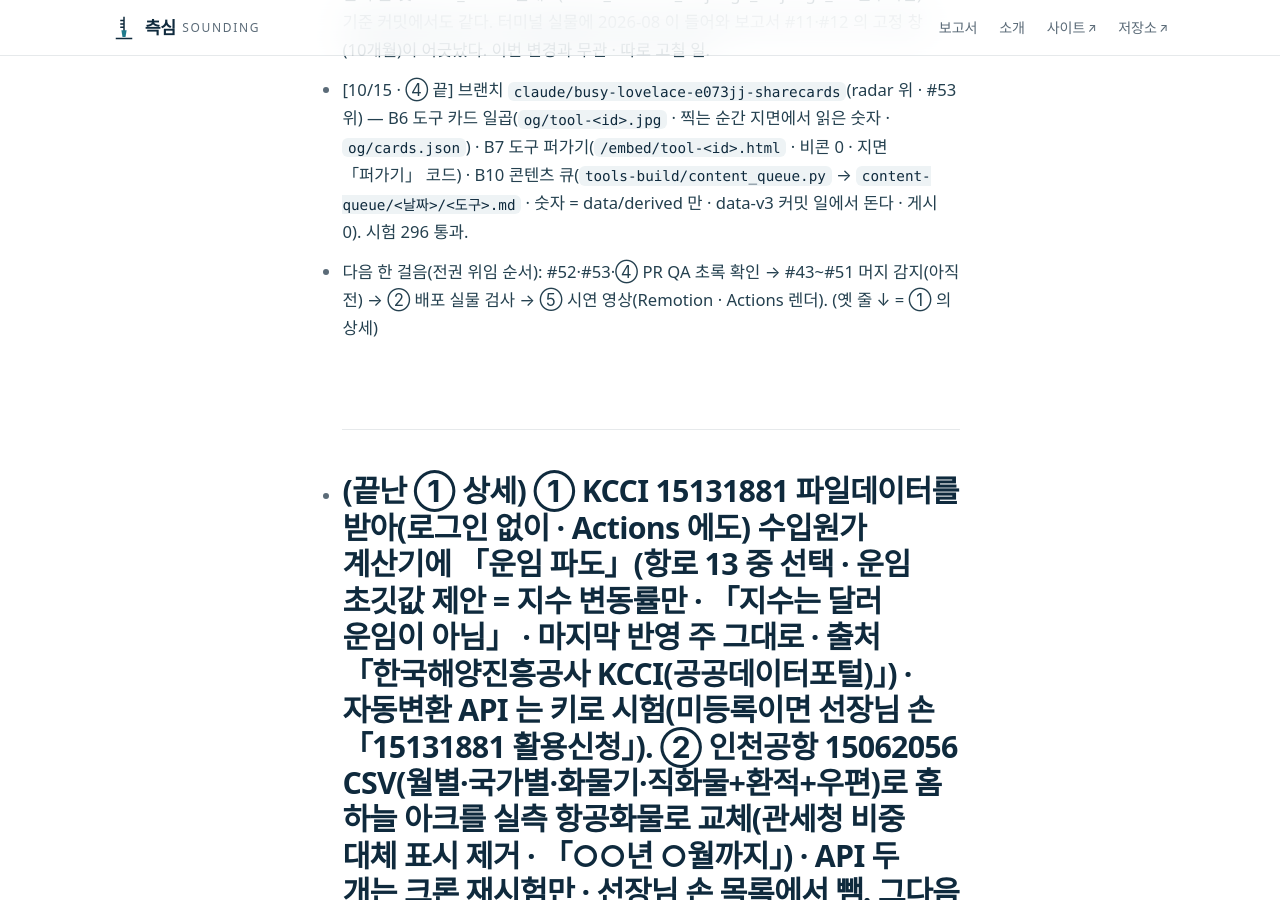
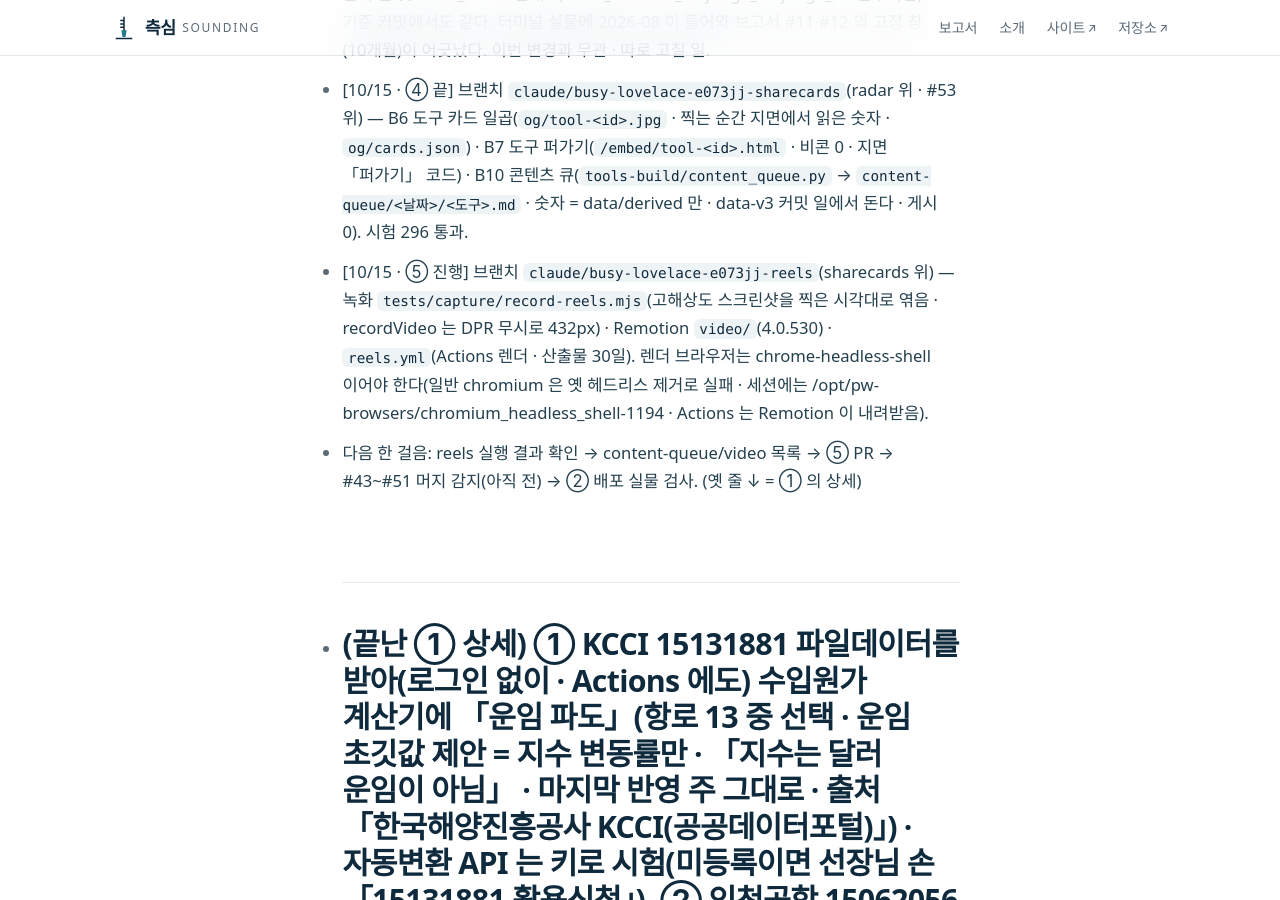
Before and after one commit to jisangj03-dev/incheon-port-analysis, a Jekyll site: the page built from docs/위임문_다음세션_20261012.md, in a window 1280 px wide and 900 px high, scrolled down 3357 px. Built offline with Jekyll 4.4.1, drawn with Linux system fonts in a browser that asks for light colours; some web fonts are replaced; our own code applies the rules of GitHub Pages for plain Markdown files.

Commit message:
⑤ 수입원가 녹화 — 3초 답 애니메이션이 이번 주로 돌아온 뒤 자막 표지(자막 숫자 = 화면 숫자 · 검수에서 4초 = 2025-02 주였다)
Co-Authored-By: Claude Opus 5.5 <noreply@anthropic.com>
Claude-Session: https://claude.ai/code/session_01L59oEoiMW7KHoJRFFkcN4Q

```diff
--- a/docs/위임문_다음세션_20261012.md
+++ b/docs/위임문_다음세션_20261012.md
@@ -37,7 +37,8 @@
 - [10/15 · ③ 끝] 브랜치 `claude/busy-lovelace-e073jj-radar`(sources 위) — **입찰 레이더** `/tools/bid-radar.html`: 나라장터 용역 7,842건 → 물류·무역 마감 전 32건 · 스냅샷 시각 머리 · 「자동 수집 · 고르는 규칙 그대로 · 검수 안 함」 · 담당자 개인정보 0 · data-v3 `radar` 일(매주 월) · 출처 대장 `pps-bid`(제한 없음 · 15129394) · 빼는 말 「바꿈」 둘(데이터 본 뒤라고 적음) · 시험 292 통과 · LH 100/100. ③-나 OpenDART = **미달**(키 없음 → 선장님 손 「OpenDART 인증키 → Actions 비밀 OPENDART_KEY」).
 - 알려 둘 것: boot_check 실패 4(chart_11·chart_12·judge_11·judge_12 인수시험) — 기준 커밋에서도 같다. 터미널 실물에 2026-08 이 들어와 보고서 #11·#12 의 고정 창(10개월)이 어긋났다. 이번 변경과 무관 · 따로 고칠 일.
 - [10/15 · ④ 끝] 브랜치 `claude/busy-lovelace-e073jj-sharecards`(radar 위 · #53 위) — B6 도구 카드 일곱(`og/tool-<id>.jpg` · 찍는 순간 지면에서 읽은 숫자 · `og/cards.json`) · B7 도구 퍼가기(`/embed/tool-<id>.html` · 비콘 0 · 지면 「퍼가기」 코드) · B10 콘텐츠 큐(`tools-build/content_queue.py` → `content-queue/<날짜>/<도구>.md` · 숫자 = data/derived 만 · data-v3 커밋 일에서 돈다 · 게시 0). 시험 296 통과.
-- 다음 한 걸음(전권 위임 순서): #52·#53·④ PR QA 초록 확인 → #43~#51 머지 감지(아직 전) → ② 배포 실물 검사 → ⑤ 시연 영상(Remotion · Actions 렌더). (옛 줄 ↓ = ① 의 상세)
+- [10/15 · ⑤ 진행] 브랜치 `claude/busy-lovelace-e073jj-reels`(sharecards 위) — 녹화 `tests/capture/record-reels.mjs`(고해상도 스크린샷을 찍은 시각대로 엮음 · recordVideo 는 DPR 무시로 432px) · Remotion `video/`(4.0.530) · `reels.yml`(Actions 렌더 · 산출물 30일). 렌더 브라우저는 chrome-headless-shell 이어야 한다(일반 chromium 은 옛 헤드리스 제거로 실패 · 세션에는 /opt/pw-browsers/chromium_headless_shell-1194 · Actions 는 Remotion 이 내려받음).
+- 다음 한 걸음: reels 실행 결과 확인 → content-queue/video 목록 → ⑤ PR → #43~#51 머지 감지(아직 전) → ② 배포 실물 검사. (옛 줄 ↓ = ① 의 상세)
 - (끝난 ① 상세) ① KCCI 15131881 파일데이터를 받아(로그인 없이 · Actions 에도) 수입원가 계산기에 「운임 파도」(항로 13 중 선택 · 운임 초깃값 제안 = 지수 변동률만 · 「지수는 달러 운임이 아님」 · 마지막 반영 주 그대로 · 출처 「한국해양진흥공사 KCCI(공공데이터포털)」) · 자동변환 API 는 키로 시험(미등록이면 선장님 손 「15131881 활용신청」). ② 인천공항 15062056 CSV(월별·국가별·화물기·직화물+환적+우편)로 홈 하늘 아크를 실측 항공화물로 교체(관세청 비중 대체 표시 제거 · 「○○년 ○월까지」) · API 두 개는 크론 재시험만 · 선장님 손 목록에서 뺌. 그다음 PR #52.
 ---
 
```
Also changed, not shown: tests/capture/record-reels.mjs (+4 -2 lines).
